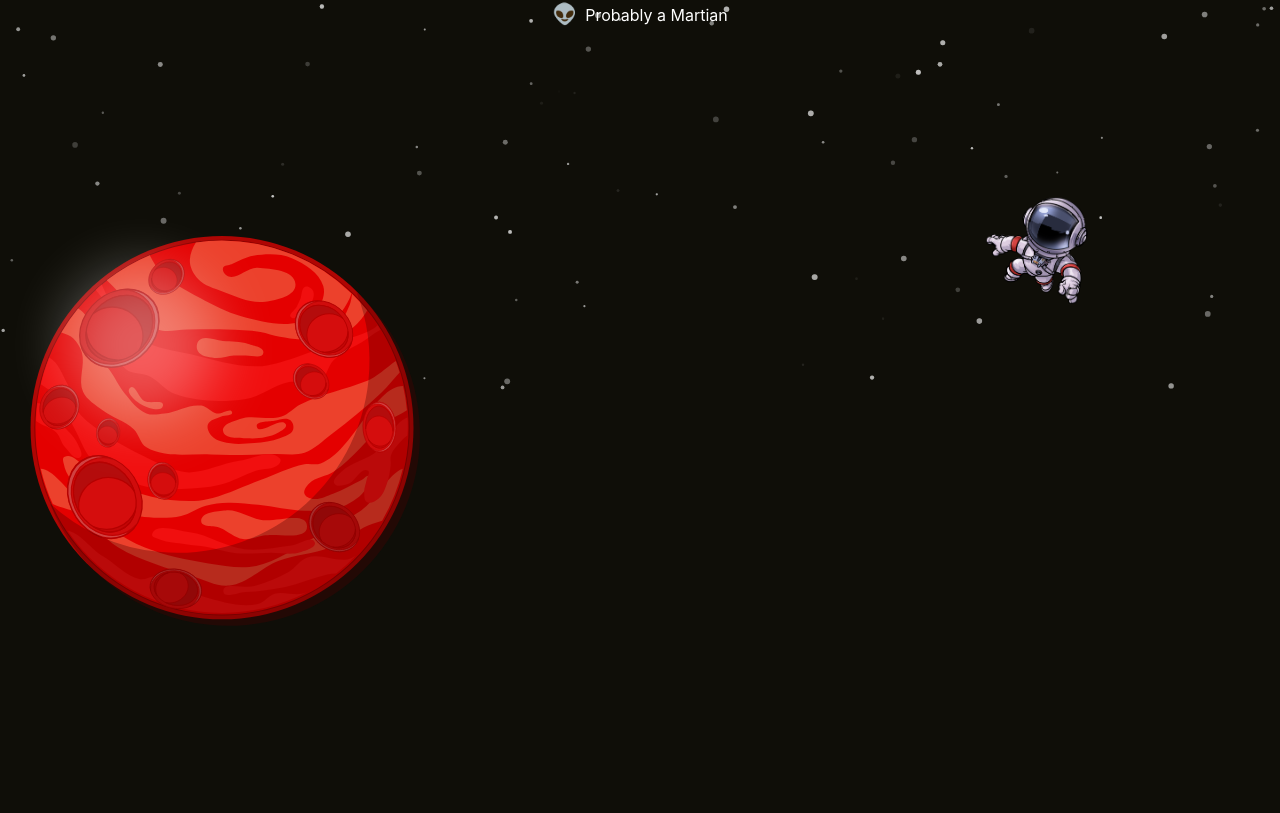
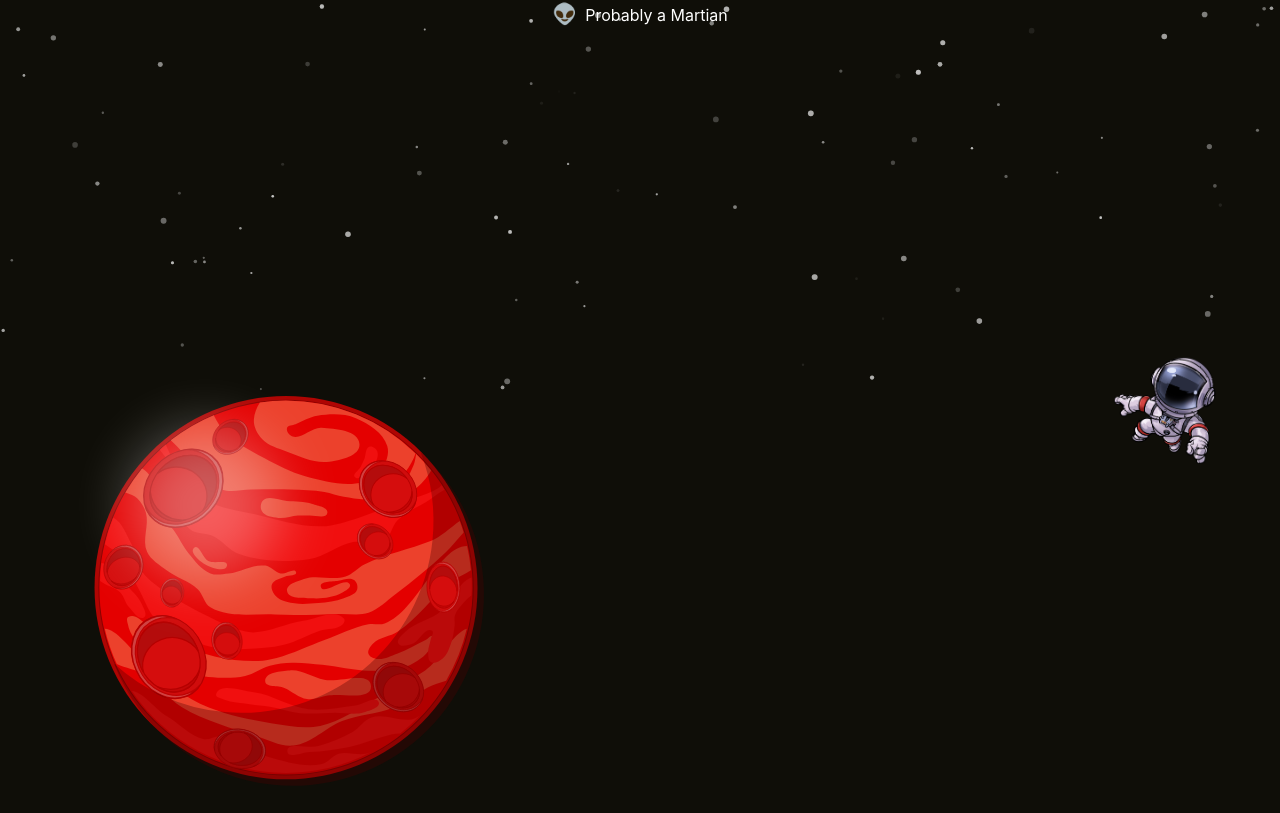
Before and after one commit to lewismorgan/lewis-webapp, a React (Create React App) app: page / in a window 1280 px wide. Shown: the part 403-1216 px from the top of the page. Before the commit the page ends 1056 px from the top, so only its background shows below. Built offline with nearby package versions, Linux system fonts and the light colour scheme.

Commit message:
Change how mars looks on smaller devices

```diff
--- a/src/components/Hero/index.tsx
+++ b/src/components/Hero/index.tsx
@@ -42,10 +42,8 @@ export default class Hero extends React.Component<HeroProps> {
             <ul>{bullets}</ul>
           </div>
         </div>
-        <div
-          className="hero-parallax"
-          style={{ display: 'flex', flexDirection: 'row' }}>
-          <Parallax y={[50, -10]}>
+        <div className="hero-parallax">
+          <Parallax className="mars-container" y={[10, -100]}>
             <img src={marsgfx} alt="mars" className="mars" />
           </Parallax>
           <img src={astronaut} alt="astronaut" className="astro" />
--- a/src/index.css
+++ b/src/index.css
@@ -12,14 +12,14 @@ body {
     sans-serif;
   -webkit-font-smoothing: antialiased;
   -moz-osx-font-smoothing: grayscale;
-  background-color: #0F0E08;
+  background-color: #0f0e08;
   width: 100%;
   height: 100%;
   color: white;
 }
 
 a {
-  color: white
+  color: white;
 }
 
 code {
@@ -84,9 +84,9 @@ code {
 }
 
 .hero-parallax {
-  display: flex;
-  flex-direction: row;
-  justify-content: space-between;
+  position: relative;
+  margin-top: 20vh;
+  height: 55vh;
 }
 
 .footer {
@@ -97,21 +97,31 @@ code {
 
 /** Mars **/
 
-.mars {
-  z-index: -100;
-  max-width: 450px;
+.mars-container {
+  top: 0%;
+  left: 5%;
+  position: absolute;
 }
 
-.mars-parrallax {
-  transition: transform 1s;
+@media (min-width: 720px) {
+  .mars {
+    width: 350px;
+  }
+}
+
+@media (min-width: 1024px) {
+  .mars {
+    width: 450px;
+  }
 }
 
 /** Astronaut **/
 
 .astro {
+  position: absolute;
+  right: 5%;
   max-width: 125px;
   max-height: 6.69rem;
-  margin-right: 15%;
   z-index: 10;
   transform: scaleX(-1);
 }
@@ -135,7 +145,7 @@ code {
   display: flex;
   flex-direction: row;
   position: fixed;
-  margin: .5rem;
+  margin: 0.5rem;
   padding: 5px;
   right: 1%;
 }
@@ -145,5 +155,5 @@ code {
 }
 
 .btn:hover {
-  transform: scale(1.25, 1.25)
+  transform: scale(1.25, 1.25);
 }
```
